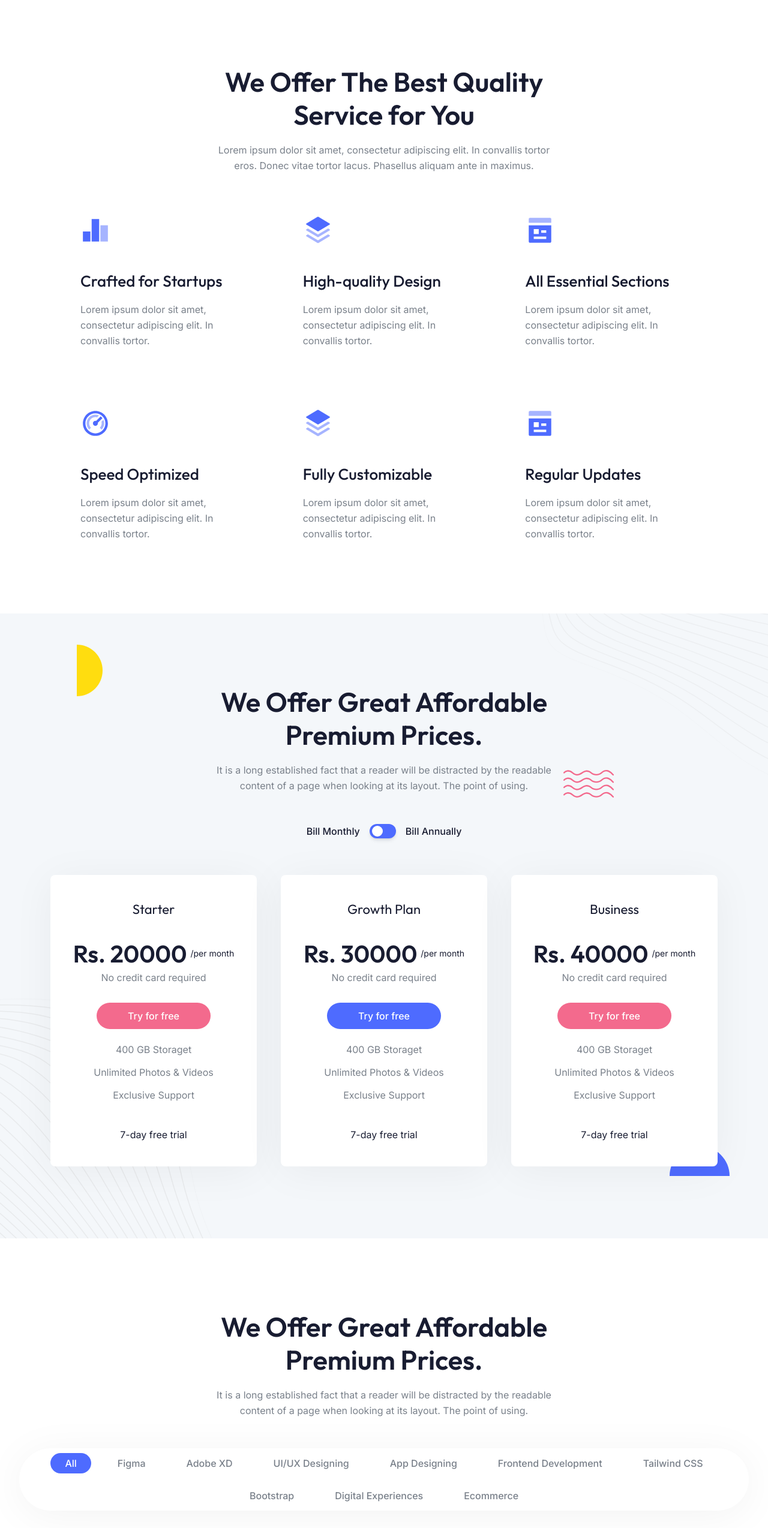
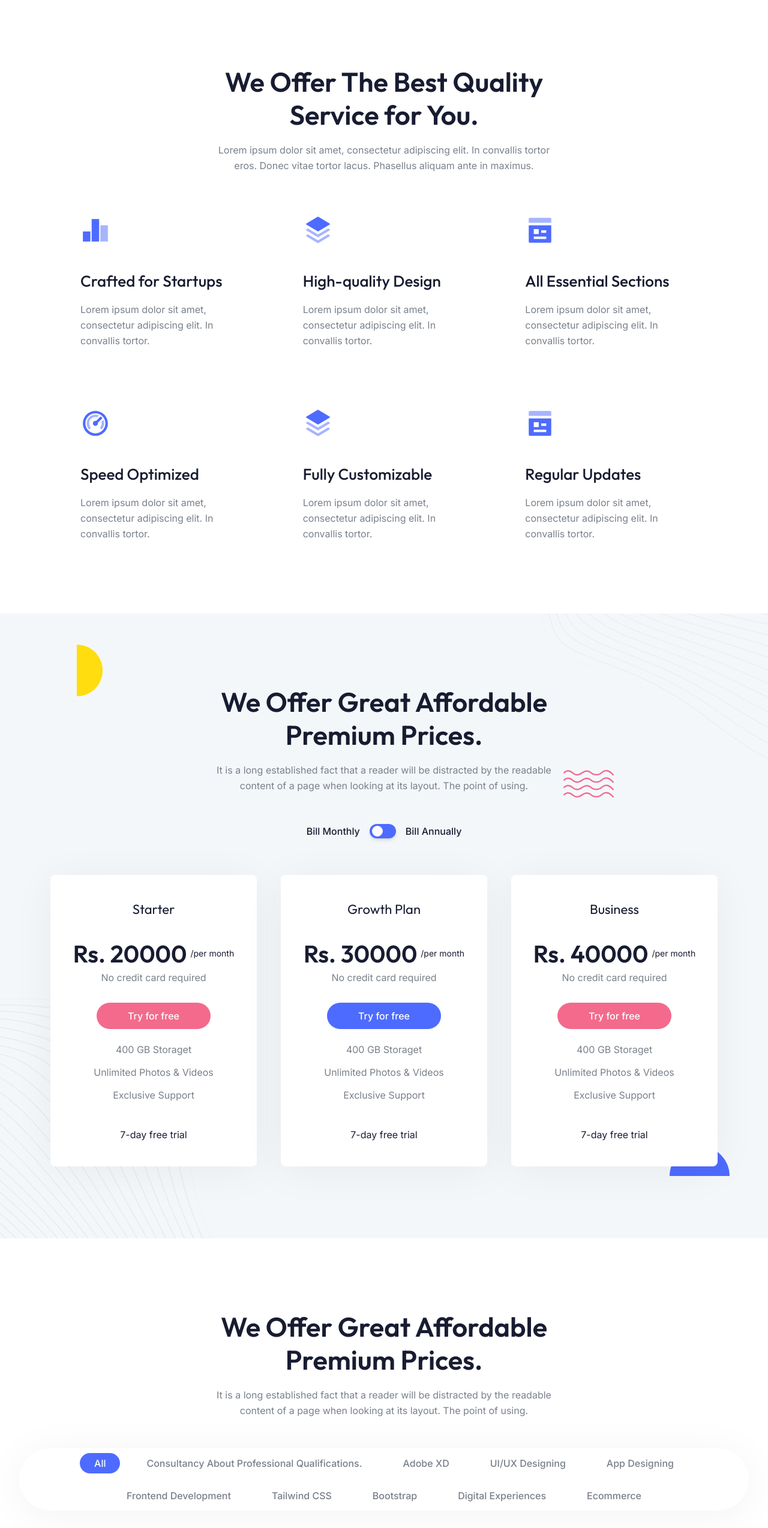
Before and after one commit to zuhaibkanju/zuhaibkanju.github.io, a plain HTML site: page index.html in a window 1280 px wide. Shown: the part 2352-4900 px from the top of the page at 60% size. Drawn offline with Linux system fonts and the light colour scheme.

Commit message:
Update index.html

```diff
--- a/index.html
+++ b/index.html
@@ -411,7 +411,7 @@
     <section class="lj tp kr">
       <!-- Section Title Start -->
       <div
-        x-data="{ sectionTitle: `We Offer The Best Quality Service for You`, sectionTitleText: `Lorem ipsum dolor sit amet, consectetur adipiscing elit. In convallis tortor eros. Donec vitae tortor lacus. Phasellus aliquam ante in maximus.`}">
+        x-data="{ sectionTitle: `We Offer The Best Quality Service for You.`, sectionTitleText: `Lorem ipsum dolor sit amet, consectetur adipiscing elit. In convallis tortor eros. Donec vitae tortor lacus. Phasellus aliquam ante in maximus.`}">
         <div class="animate_top bb ze rj ki xn vq">
           <h2 x-text="sectionTitle" class="fk vj pr kk wm on/5 gq/2 bb _b">
           </h2>
@@ -564,7 +564,7 @@
           </button>
           <button data-filter=".branding" @click="filterTab = 2" :class="{ 'gh lk' : filterTab === 4 }"
             class="project-tab-btn ek rg ml il vi mi">
-            Figma
+            Consultancy About Professional Qualifications.
           </button>
           <button data-filter=".branding" @click="filterTab = 2" :class="{ 'gh lk' : filterTab === 5 }"
             class="project-tab-btn ek rg ml il vi mi">
```
